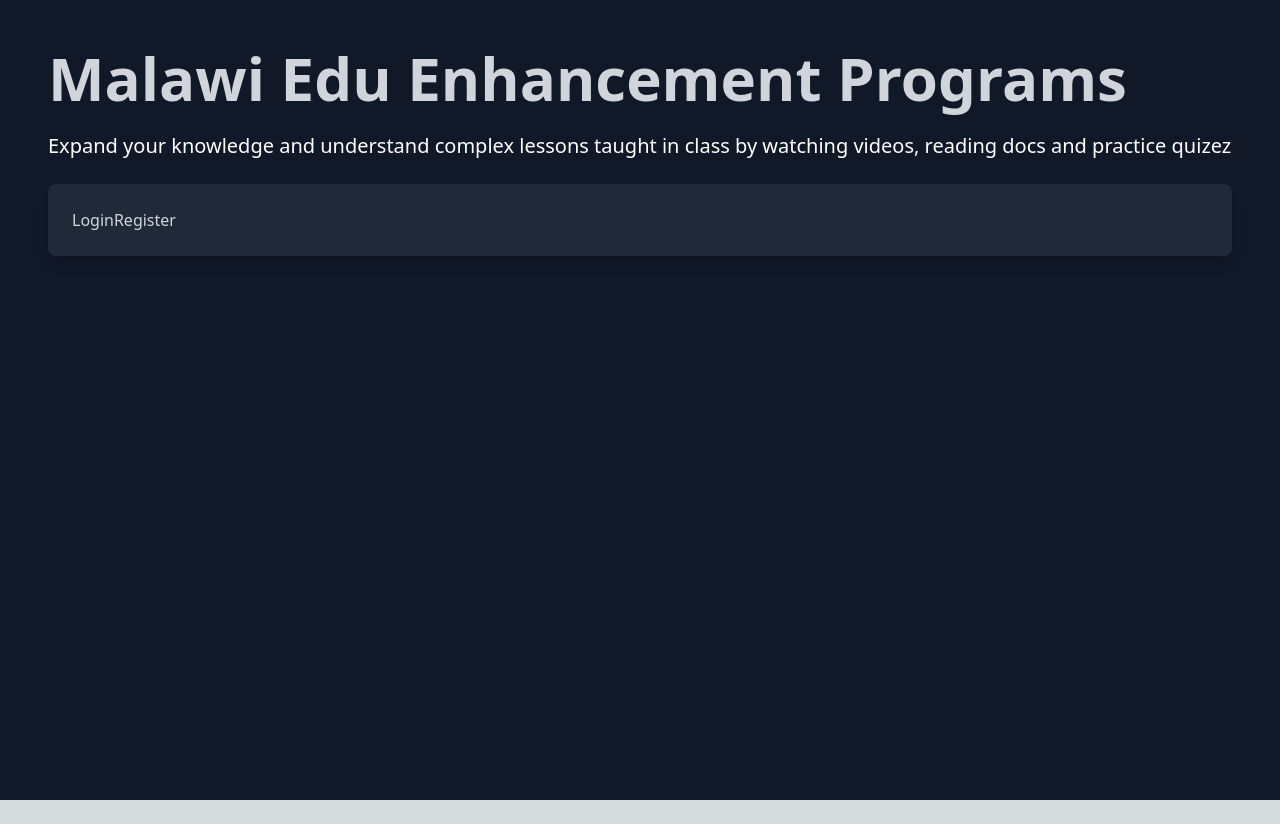
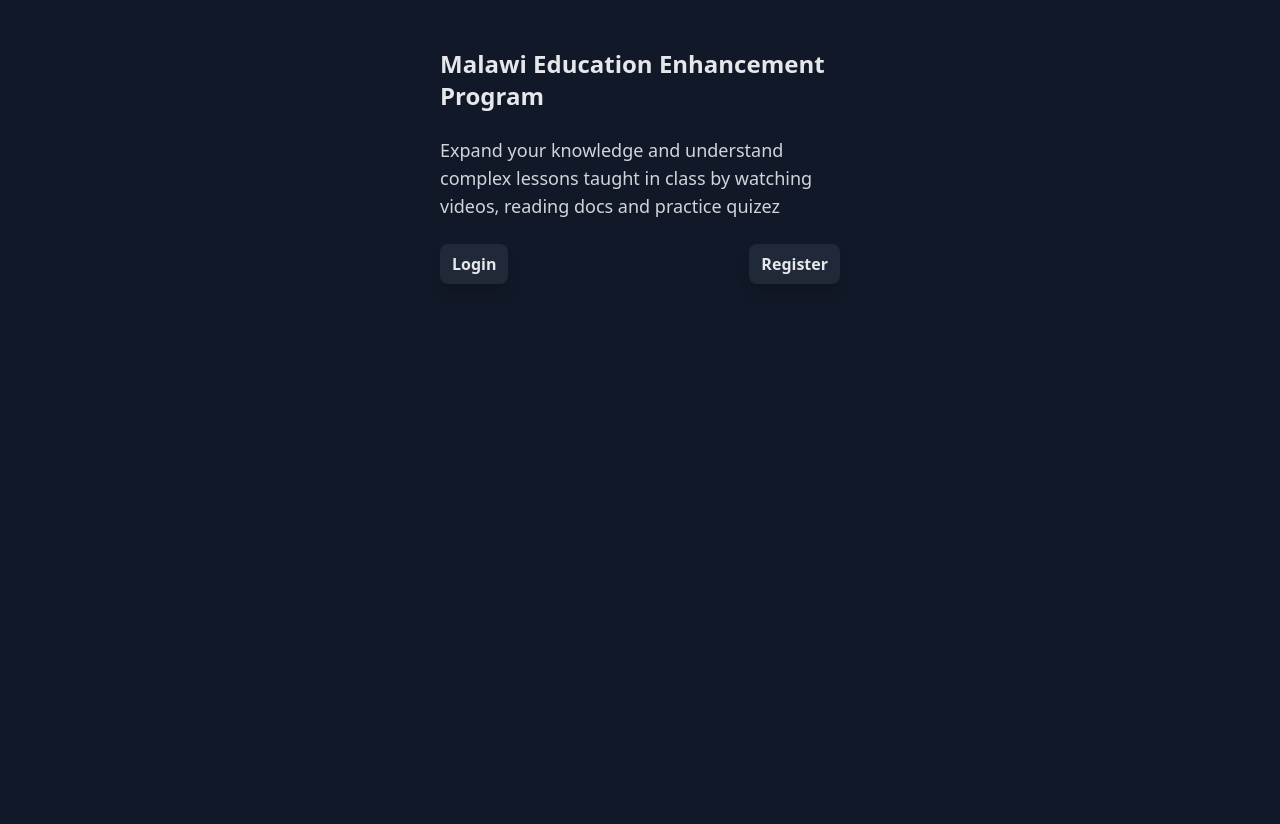
Before and after one commit to GiftChrisJava/trackervideo, a Next.js app: page / in a window 1280 px wide. Before the commit the page ends 800 px from the top, so only its background shows below. Built offline with nearby package versions, Linux system fonts and the light colour scheme.

Commit message:
styling home page

```diff
--- a/app/globals.css
+++ b/app/globals.css
@@ -3,27 +3,17 @@
 @tailwind utilities;
 
 :root {
-  --foreground-rgb: 0, 0, 0;
-  --background-start-rgb: 214, 219, 220;
-  --background-end-rgb: 255, 255, 255;
+  --tw-bg-opacity: 1;
 }
 
 @media (prefers-color-scheme: dark) {
   :root {
-    --foreground-rgb: 255, 255, 255;
-    --background-start-rgb: 0, 0, 0;
-    --background-end-rgb: 0, 0, 0;
+    --tw-bg-opacity: 1;
   }
 }
 
 body {
-  color: rgb(var(--foreground-rgb));
-  background: linear-gradient(
-      to bottom,
-      transparent,
-      rgb(var(--background-end-rgb))
-    )
-    rgb(var(--background-start-rgb));
+  background: rgb(17 24 39 / var(--tw-bg-opacity));
 }
 
 @layer utilities {
--- a/app/page.jsx
+++ b/app/page.jsx
@@ -1,21 +1,21 @@
 export default function Home() {
   return (
-    <div className="min-h-screen bg-gray-900 text-gray-300">
-      <div className="container mx-auto p-6 sm:p-12">
-        <h1 className="text-5xl md:text-6xl font-extrabold text mb-6">
-          Malawi Edu Enhancement Programs
+    <div className="min-h-screen bg-gray-900 mt-6">
+      <div className="container mx-auto max-w-md p-6 ">
+        <h1 className="text-2xl font-extrabold text mb-6 text-gray-200">
+          Malawi Education Enhancement Program
         </h1>
-        <p className="text-lg md:text-xl text-white mb-6">
+        <p className="text-lg text-gray-300 mb-6 ">
           Expand your knowledge and understand complex lessons taught in class
           by watching videos, reading docs and practice quizez
         </p>
 
-        <div className="bg-gray-800 p-6 rounded-lg shadow-lg">
-          <button>
+        <div className=" flex justify-between">
+          <button className="bg-gray-800 text-gray-200 hover:text-white hover:cursor-pointer font-bold rounded-lg shadow-lg py-2 px-3">
             <a href="/login">Login</a>
           </button>
 
-          <button>
+          <button className="bg-gray-800 text-gray-200 hover:text-white hover:cursor-pointer font-bold rounded-lg shadow-lg py-2 px-3">
             <a href="/register">Register</a>
           </button>
         </div>
```
